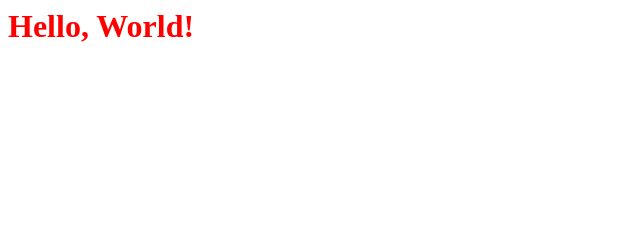
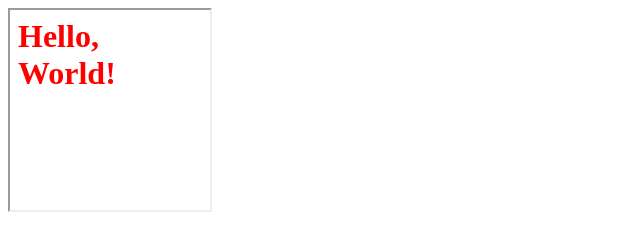
Before and after one commit to YuriySho/git_tutorial_test, a plain HTML site: page index.html in a window 1280 px wide. Shown: the whole page, without its empty margins (0-640 px from the left). Drawn offline with Linux system fonts and the light colour scheme; files whose address does not match are found by name.

Commit message:
Uodated index.html

```diff
--- a/index.html
+++ b/index.html
@@ -4,6 +4,6 @@
     <link type="text/css" rel="stylesheet" media="all" href="style.css" />
   </head>
   <body>
-    <h1>Hello, World!</h1>
+    <iframe src='lib/hello.html' width='200' height='200' />
   </body>
 </html>
```
